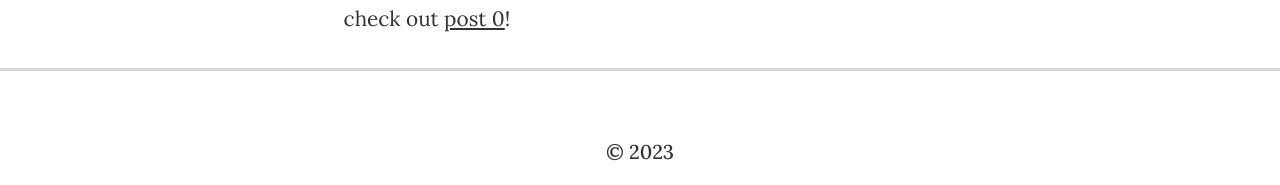
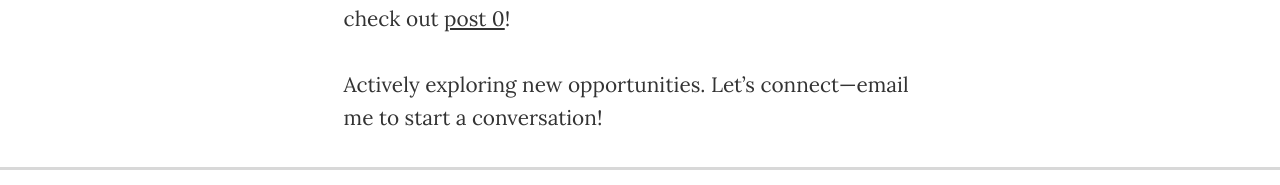
Before and after one commit to of20thmaine/pointlessproject, a SvelteKit app: page /about in a window 1280 px wide. Shown: the part 395-580 px from the top of the page. Built offline with nearby package versions, Linux system fonts and the light colour scheme; a web font is replaced by a local one.

Commit message:
Minor change to About

```diff
--- a/src/routes/about/+page.svelte
+++ b/src/routes/about/+page.svelte
@@ -17,6 +17,9 @@
         Hi y'all, I'm Bobby, the Pointless Project Guy. For an accounting of what this site is all about
         and why I created it, check out <a href="blog/hello-world">post 0</a>!
     </p>
+    <p>
+        Actively exploring new opportunities. Let’s connect—email me to start a conversation!
+    </p>
 </div>
 
 <style>
```
